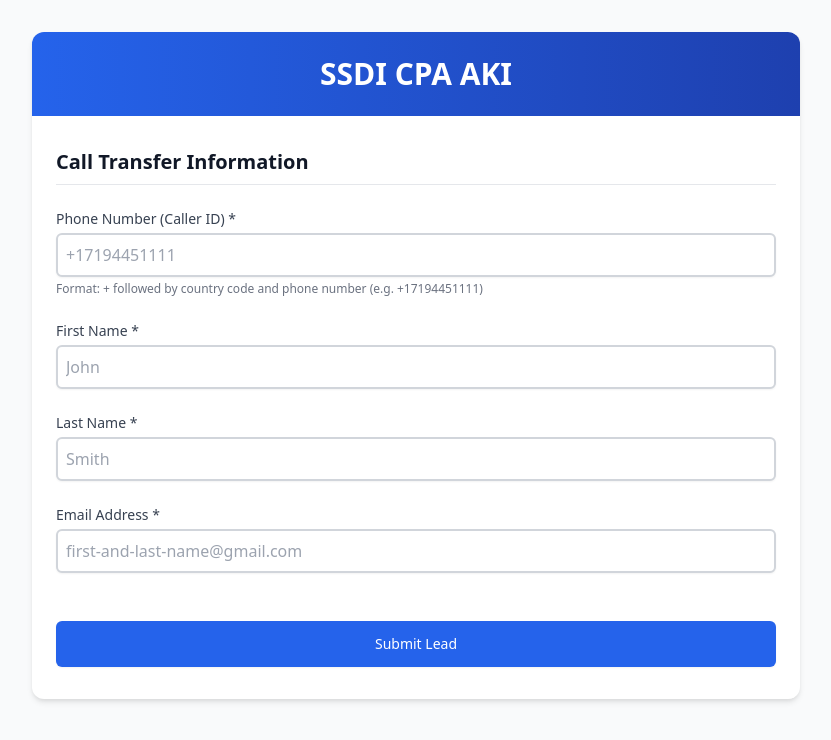
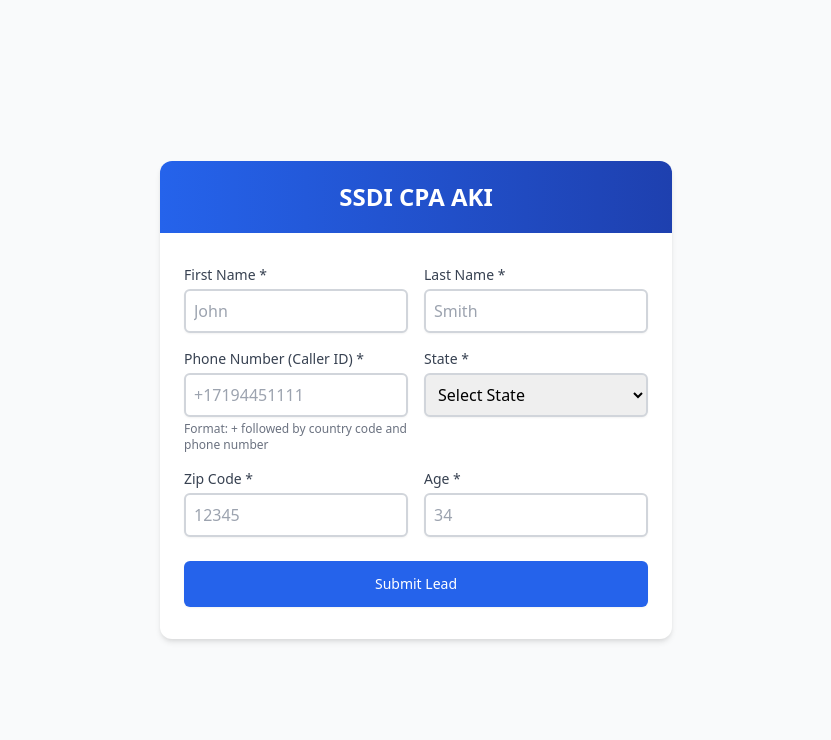
Before and after one commit to asadishaq15/lead-forms, a React (Vite) app: page /ssdi-aki in a window 1280 px wide. Shown: the top 740 px of the page, without its empty margins (224-1055 px from the left). Built offline with nearby package versions, Linux system fonts and the light colour scheme.

Commit message:
update formg

```diff
--- a/src/Components/GrowXForm1.jsx
+++ b/src/Components/GrowXForm1.jsx
@@ -1,30 +1,104 @@
 import React, { useState } from "react";
+
+// US States abbreviation list
+const US_STATES = [
+  { name: "Alabama", abbr: "AL" },
+  { name: "Alaska", abbr: "AK" },
+  { name: "Arizona", abbr: "AZ" },
+  { name: "Arkansas", abbr: "AR" },
+  { name: "California", abbr: "CA" },
+  { name: "Colorado", abbr: "CO" },
+  { name: "Connecticut", abbr: "CT" },
+  { name: "Delaware", abbr: "DE" },
+  { name: "District Of Columbia", abbr: "DC" },
+  { name: "Florida", abbr: "FL" },
+  { name: "Georgia", abbr: "GA" },
+  { name: "Hawaii", abbr: "HI" },
+  { name: "Idaho", abbr: "ID" },
+  { name: "Illinois", abbr: "IL" },
+  { name: "Indiana", abbr: "IN" },
+  { name: "Iowa", abbr: "IA" },
+  { name: "Kansas", abbr: "KS" },
+  { name: "Kentucky", abbr: "KY" },
+  { name: "Louisiana", abbr: "LA" },
+  { name: "Maine", abbr: "ME" },
+  { name: "Maryland", abbr: "MD" },
+  { name: "Massachusetts", abbr: "MA" },
+  { name: "Michigan", abbr: "MI" },
+  { name: "Minnesota", abbr: "MN" },
+  { name: "Mississippi", abbr: "MS" },
+  { name: "Missouri", abbr: "MO" },
+  { name: "Montana", abbr: "MT" },
+  { name: "Nebraska", abbr: "NE" },
+  { name: "Nevada", abbr: "NV" },
+  { name: "New Hampshire", abbr: "NH" },
+  { name: "New Jersey", abbr: "NJ" },
+  { name: "New Mexico", abbr: "NM" },
+  { name: "New York", abbr: "NY" },
+  { name: "North Carolina", abbr: "NC" },
+  { name: "North Dakota", abbr: "ND" },
+  { name: "Ohio", abbr: "OH" },
+  { name: "Oklahoma", abbr: "OK" },
+  { name: "Oregon", abbr: "OR" },
+  { name: "Pennsylvania", abbr: "PA" },
+  { name: "Rhode Island", abbr: "RI" },
+  { name: "South Carolina", abbr: "SC" },
+  { name: "South Dakota", abbr: "SD" },
+  { name: "Tennessee", abbr: "TN" },
+  { name: "Texas", abbr: "TX" },
+  { name: "Utah", abbr: "UT" },
+  { name: "Vermont", abbr: "VT" },
+  { name: "Virginia", abbr: "VA" },
+  { name: "Washington", abbr: "WA" },
+  { name: "West Virginia", abbr: "WV" },
+  { name: "Wisconsin", abbr: "WI" },
+  { name: "Wyoming", abbr: "WY" },
+];
 
 const GrowXForm1 = () => {
   const [formData, setFormData] = useState({
     lead_token: "a9faecfbeddd4d57bae3d325800181af",
-    caller_id: "",
     traffic_source_id: "1000",
     first_name: "",
     last_name: "",
-    email: "",
+    caller_id: "",
+    state: "",
+    zip: "",
+    age: "",
   });
 
   const [error, setError] = useState(null);
   const [success, setSuccess] = useState(null);
+
+  const handleChange = (e) => {
+    const { name, value } = e.target;
+    setFormData((prev) => ({
+      ...prev,
+      [name]: value,
+    }));
+    setError(null);
+    setSuccess(null);
+  };
 
   const handleSubmit = (e) => {
     e.preventDefault();
     setError(null);
     setSuccess(null);
 
-    // Make first_name, last_name, email and caller_id required
-    const requiredFields = ["caller_id", "first_name", "last_name", "email"];
+    // Required fields
+    const requiredFields = [
+      "first_name",
+      "last_name",
+      "caller_id",
+      "state",
+      "zip",
+      "age",
+    ];
 
     for (const field of requiredFields) {
       if (!formData[field]) {
         setError(
-          `Field "${field.replace(/_/g, " ")}" is required.`
+          `Field "${field.replace(/_/g, " ").replace(/\b\w/g, (l) => l.toUpperCase())}" is required.`
         );
         return;
       }
@@ -32,18 +106,39 @@ const GrowXForm1 = () => {
 
     // Phone validation - should start with + followed by digits
     if (!/^\+\d+$/.test(formData.caller_id)) {
-      setError("Please enter a valid phone number starting with + followed by country code and number (e.g. +17194451111).");
+      setError(
+        "Please enter a valid phone number starting with + followed by country code and number (e.g. +17194451111)."
+      );
       return;
     }
 
-    // Basic email validation
-    if (!/^[^\s@]+@[^\s@]+\.[^\s@]+$/.test(formData.email)) {
-      setError("Please enter a valid email address (e.g. first-and-last-name@gmail.com).");
+    // US ZIP code validation (5 digits)
+    if (!/^\d{5}$/.test(formData.zip)) {
+      setError("Please enter a valid 5-digit US Zip Code.");
       return;
     }
 
-    const baseUrl =
-      "https://growxmarketingservices.trackdrive.com/api/v1/leads";
+    // Age validation (18-120)
+    const ageNum = Number(formData.age);
+    if (
+      !Number.isInteger(ageNum) ||
+      ageNum < 18 ||
+      ageNum > 120
+    ) {
+      setError("Please enter a valid age between 18 and 120.");
+      return;
+    }
+
+    // State validation
+    if (
+      !US_STATES.some((st) => st.abbr === formData.state)
+    ) {
+      setError("Please select a valid US State.");
+      return;
+    }
+
+    // POST to API
+    const baseUrl = "https://growxmarketingservices.trackdrive.com/api/v1/leads";
     const params = new URLSearchParams(formData);
     const url = `${baseUrl}?${params.toString()}`;
 
@@ -60,10 +155,12 @@ const GrowXForm1 = () => {
           // Reset form fields except for the tokens
           setFormData((prev) => ({
             ...prev,
-            caller_id: "",
             first_name: "",
             last_name: "",
-            email: "",
+            caller_id: "",
+            state: "",
+            zip: "",
+            age: "",
           }));
         } else {
           const errorMessage =
@@ -83,29 +180,18 @@ const GrowXForm1 = () => {
       });
   };
 
-  const handleChange = (e) => {
-    const { name, value } = e.target;
-    setFormData((prev) => ({
-      ...prev,
-      [name]: value,
-    }));
-    setError(null);
-    setSuccess(null);
-  };
-
   return (
-    <div className="min-h-screen bg-gray-50 py-8 px-4 sm:px-6 lg:px-8">
-      <div className="max-w-3xl mx-auto bg-white rounded-xl shadow-md overflow-hidden">
-        <div className="bg-gradient-to-r from-blue-600 to-blue-800 py-6">
-          <h2 className="text-center text-3xl font-extrabold text-white px-4">
+    <div className="min-h-screen flex items-center justify-center bg-gray-50 py-8 px-4">
+      <div className="w-full max-w-lg bg-white rounded-xl shadow-md overflow-hidden">
+        <div className="bg-gradient-to-r from-blue-600 to-blue-800 py-5">
+          <h2 className="text-center text-2xl font-extrabold text-white px-4">
             SSDI CPA AKI
           </h2>
         </div>
 
         {error && (
-          <div className="mx-6 mt-6 p-4 bg-red-50 border-l-4 border-red-500 rounded">
+          <div className="mx-4 mt-6 p-3 bg-red-50 border-l-4 border-red-500 rounded">
             <div className="flex items-center">
-              <div className="flex-shrink-0">
               <svg
                 className="h-5 w-5 text-red-400"
                 viewBox="0 0 20 20"
@@ -117,18 +203,14 @@ const GrowXForm1 = () => {
                   clipRule="evenodd"
                 />
               </svg>
-              </div>
-              <div className="ml-3">
-                <p className="text-sm text-red-700">{error}</p>
-              </div>
+              <p className="ml-3 text-sm text-red-700">{error}</p>
             </div>
           </div>
         )}
 
         {success && (
-          <div className="mx-6 mt-6 p-4 bg-green-50 border-l-4 border-green-500 rounded">
+          <div className="mx-4 mt-6 p-3 bg-green-50 border-l-4 border-green-500 rounded">
             <div className="flex items-center">
-              <div className="flex-shrink-0">
               <svg
                 className="h-5 w-5 text-green-400"
                 viewBox="0 0 20 20"
@@ -140,23 +222,50 @@ const GrowXForm1 = () => {
                   clipRule="evenodd"
                 />
               </svg>
-              </div>
-              <div className="ml-3">
-                <p className="text-sm text-green-700">{success}</p>
-              </div>
+              <p className="ml-3 text-sm text-green-700">{success}</p>
             </div>
           </div>
         )}
 
-        <form onSubmit={handleSubmit} className="px-6 py-8 space-y-6">
-          {/* Contact Information */}
-          <div className="space-y-6">
-            <h3 className="text-xl font-semibold text-gray-900 border-b pb-2">
-              Call Transfer Information
-            </h3>
-
+        <form
+          onSubmit={handleSubmit}
+          className="px-6 py-6 sm:py-8"
+          autoComplete="off"
+        >
+          <div className="grid grid-cols-1 sm:grid-cols-2 gap-x-4 gap-y-4">
+            {/* First Name */}
             <div>
-              <label className="block text-sm font-medium text-gray-700">
+              <label className="block text-sm font-medium text-gray-700 mb-1">
+                First Name *
+              </label>
+              <input
+                type="text"
+                name="first_name"
+                value={formData.first_name}
+                onChange={handleChange}
+                required
+                placeholder="John"
+                className="block w-full rounded-md border-2 border-gray-300 shadow-sm focus:border-blue-500 focus:ring-blue-500 p-2"
+              />
+            </div>
+            {/* Last Name */}
+            <div>
+              <label className="block text-sm font-medium text-gray-700 mb-1">
+                Last Name *
+              </label>
+              <input
+                type="text"
+                name="last_name"
+                value={formData.last_name}
+                onChange={handleChange}
+                required
+                placeholder="Smith"
+                className="block w-full rounded-md border-2 border-gray-300 shadow-sm focus:border-blue-500 focus:ring-blue-500 p-2"
+              />
+            </div>
+            {/* Phone Number */}
+            <div>
+              <label className="block text-sm font-medium text-gray-700 mb-1">
                 Phone Number (Caller ID) *
               </label>
               <input
@@ -166,56 +275,62 @@ const GrowXForm1 = () => {
                 onChange={handleChange}
                 required
                 placeholder="+17194451111"
-                className="mt-1 block w-full rounded-md border-2 border-gray-300 shadow-sm focus:border-gray-500 focus:ring-gray-500 p-2"
+                className="block w-full rounded-md border-2 border-gray-300 shadow-sm focus:border-blue-500 focus:ring-blue-500 p-2"
               />
-              <p className="mt-1 text-xs text-gray-500">Format: + followed by country code and phone number (e.g. +17194451111)</p>
+              <p className="mt-1 text-xs text-gray-500">Format: + followed by country code and phone number</p>
             </div>
-
-            {/* Added first name */}
+            {/* State */}
             <div>
-              <label className="block text-sm font-medium text-gray-700">
-                First Name *
+              <label className="block text-sm font-medium text-gray-700 mb-1">
+                State *
+              </label>
+              <select
+                name="state"
+                value={formData.state}
+                onChange={handleChange}
+                required
+                className="block w-full rounded-md border-2 border-gray-300 shadow-sm focus:border-blue-500 focus:ring-blue-500 p-2"
+              >
+                <option value="">Select State</option>
+                {US_STATES.map((state) => (
+                  <option key={state.abbr} value={state.abbr}>
+                    {state.name}
+                  </option>
+                ))}
+              </select>
+            </div>
+            {/* Zip Code */}
+            <div>
+              <label className="block text-sm font-medium text-gray-700 mb-1">
+                Zip Code *
               </label>
               <input
                 type="text"
-                name="first_name"
-                value={formData.first_name}
+                name="zip"
+                value={formData.zip}
                 onChange={handleChange}
                 required
-                placeholder="John"
-                className="mt-1 block w-full rounded-md border-2 border-gray-300 shadow-sm focus:border-gray-500 focus:ring-gray-500 p-2"
+                placeholder="12345"
+                maxLength={5}
+                className="block w-full rounded-md border-2 border-gray-300 shadow-sm focus:border-blue-500 focus:ring-blue-500 p-2"
+                inputMode="numeric"
               />
             </div>
-
-            {/* Added last name */}
+            {/* Age */}
             <div>
-              <label className="block text-sm font-medium text-gray-700">
-                Last Name *
+              <label className="block text-sm font-medium text-gray-700 mb-1">
+                Age *
               </label>
               <input
-                type="text"
-                name="last_name"
-                value={formData.last_name}
+                type="number"
+                name="age"
+                value={formData.age}
                 onChange={handleChange}
                 required
-                placeholder="Smith"
-                className="mt-1 block w-full rounded-md border-2 border-gray-300 shadow-sm focus:border-gray-500 focus:ring-gray-500 p-2"
-              />
-            </div>
-
-            {/* Added email */}
-            <div>
-              <label className="block text-sm font-medium text-gray-700">
-                Email Address *
-              </label>
-              <input
-                type="email"
-                name="email"
-                value={formData.email}
-                onChange={handleChange}
-                required
-                placeholder="first-and-last-name@gmail.com"
-                className="mt-1 block w-full rounded-md border-2 border-gray-300 shadow-sm focus:border-gray-500 focus:ring-gray-500 p-2"
+                min={18}
+                max={120}
+                placeholder="34"
+                className="block w-full rounded-md border-2 border-gray-300 shadow-sm focus:border-blue-500 focus:ring-blue-500 p-2"
               />
             </div>
           </div>
```
Lines whose indentation alone changed are shown as unchanged.
